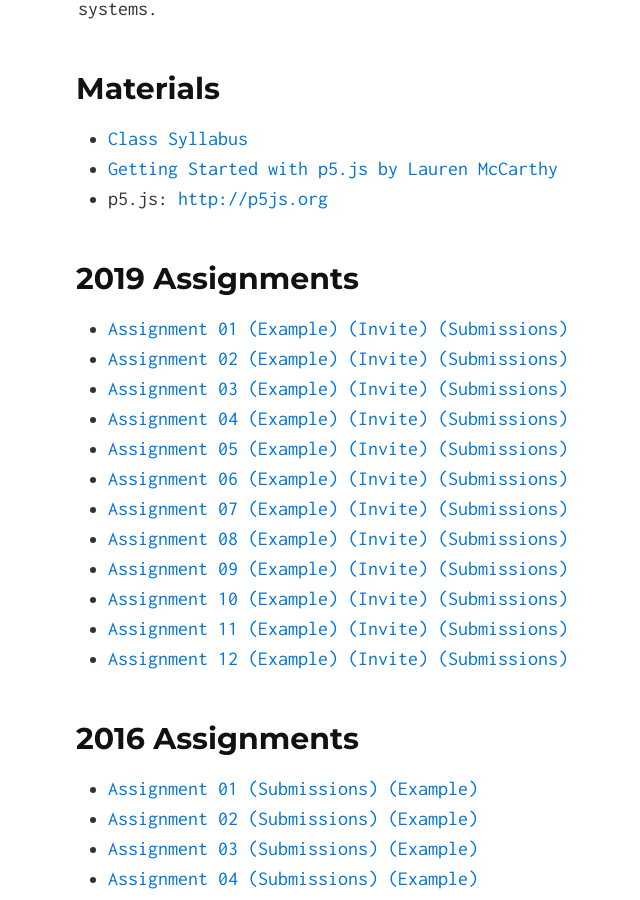
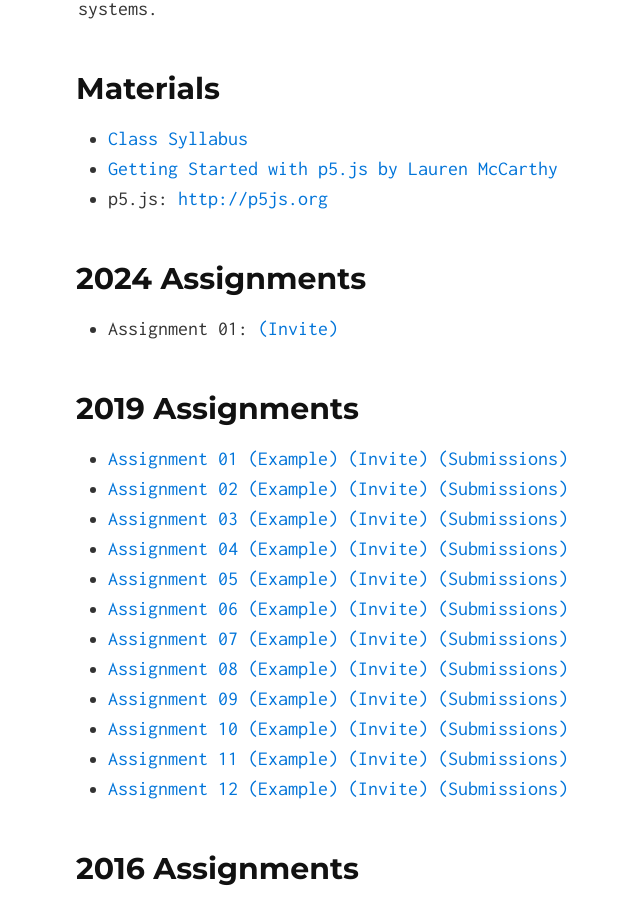
Before and after one commit to lsudigitalart/lsudigitalart.github.io, a Jekyll site: the page built from 2210/index.md, in a window 1280 px wide and 900 px high, scrolled down 496 px. Shown: the whole window, without its empty margins (142-782 px from the left). Built offline with Jekyll 4.4.1, drawn with Linux system fonts in a browser that asks for light colours; our own code applies the rules of GitHub Pages for plain Markdown files.

Commit message:
Update index.md

```diff
--- a/2210/index.md
+++ b/2210/index.md
@@ -8,6 +8,9 @@ ART 2210 Creative Coding is an applied course that focuses on creating internet
 - [Class Syllabus](https://drive.google.com/open?id=1_laTSoiTFtK-yFdr_VzlHv-rbj4LvzoVqEOxR97D5vg)
 - [Getting Started with p5.js by Lauren McCarthy](https://www.amazon.com/Make-Interactive-Graphics-JavaScript-Processing/dp/1457186772)
 - p5.js: <http://p5js.org>
+
+## 2024 Assignments
+- Assignment 01: [(Invite)](https://classroom.github.com/a/K4_1T8jh)
 
 ## 2019 Assignments
 - [Assignment 01](https://github.com/lsudigitalart/2019-2210-hw1) [(Example)](https://github.com/lsudigitalart/2019-2210-hw1-fredeerock) [(Invite)](https://classroom.github.com/a/YckizPdM) [(Submissions)](https://github.com/lsudigitalart?q=2019-2210-hw1)
```
